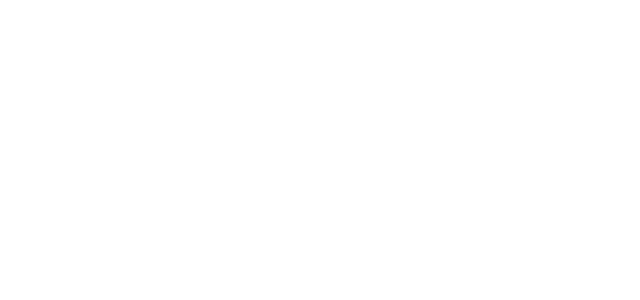
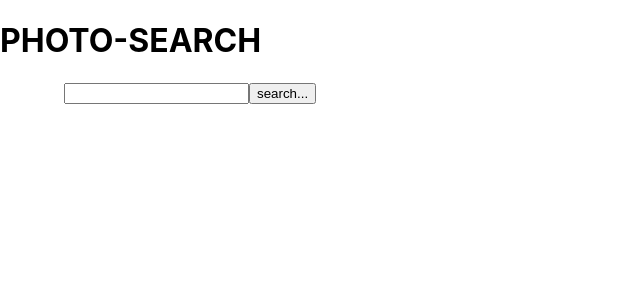
Before and after one commit to taiki-nd/photo-search, a React (Create React App) app: page / in a window 1280 px wide. Shown: the top 300 px of the page, without its empty margins (0-640 px from the left). Built offline with nearby package versions, Linux system fonts and the light colour scheme.

Commit message:
formの表示

```diff
--- a/src/App.js
+++ b/src/App.js
@@ -9,7 +9,15 @@
 
   return (
     <>
+      <header>
+        <h1>PHOTO-SEARCH</h1>
+      </header>
       <Content>
+        <input
+          type="text"
+          onChange={(e) => setText(e.target.value)}
+          value={text}/>
+        <button type="submit">search...</button>
       </Content>
     </>
   );
```
